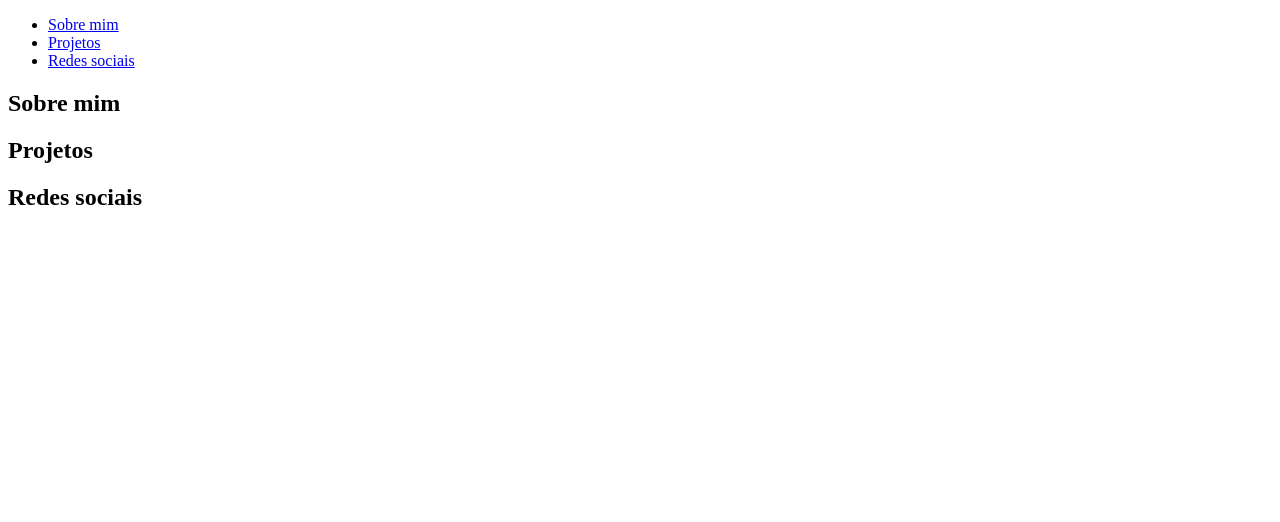
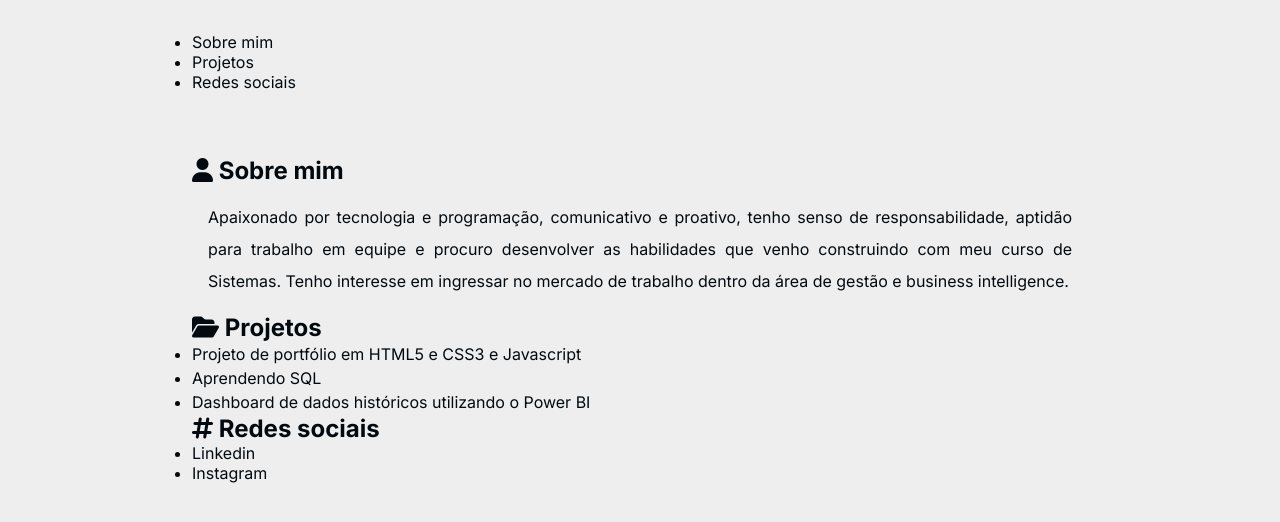
Before and after one commit to gioferrodev/portfolio-html-css, a plain HTML site: page index.html in a window 1280 px wide. Drawn offline with Linux system fonts and the light colour scheme.

Commit message:
alterações feitas no html e css

```diff
--- a/css/style.css
+++ b/css/style.css
@@ -1,5 +1,50 @@
-::root {
-    margin: o;
-    padding: 0;
+/* google font cdn link */
+@import url('https://fonts.googleapis.com/css2?family=Inter:wght@400;500;700&display=swap');
+
+/* font-awesome link cdn */
+@import url('https://cdnjs.cloudflare.com/ajax/libs/font-awesome/6.4.2/css/all.min.css');
+
+:root{
+    --black: #020a10;
+    --light-bg: #eee;
+}
+
+* {
+    font-family: 'Inter', sans-serif;
+    color: var(--black);
+    margin: 0; padding: 0;
     box-sizing: border-box;
+    text-decoration: none;
+    outline: none; border: none;
 }
+
+body {
+    background-color: var(--light-bg);
+}
+
+.header {
+    border: limegreen;
+}
+
+.conteudo {
+    border: red;
+}
+.header, .conteudo {
+    padding: 2rem;
+    margin: 0 auto;
+    max-width: 960px;
+}
+
+.descricao {
+    padding: 1rem;
+    line-height: 2rem;
+    text-align: justify;
+}
+
+.lista-projetos li {
+    line-height: 1.5rem;
+}
+
+.lista-projetos li:hover {
+    font-weight: bold;
+}
--- a/index.html
+++ b/index.html
@@ -4,22 +4,40 @@
     <meta charset="UTF-8">
     <meta http-equiv="X-UA-Compatible" content="IE=edge">
     <meta name="viewport" content="width=device-width, initial-scale=1.0">
-    <title>Meu Portfólio</title>
+    <link rel="stylesheet" href="css/style.css">
+    <title>Portfólio - Meus Projetos</title>
 </head>
 <body>
     <header class="header">
-        <nav class="header-links">
+        <nav class="links">
             <ul>
-                <li><a href="#">Sobre mim</a></li>
+                <li><a href="#sobre">Sobre mim</a></li>
                 <li><a href="#">Projetos</a></li>
                 <li><a href="#">Redes sociais</a></li>
             </ul>
         </nav>
     </header>
+
     <section class="conteudo">
-        <h2>Sobre mim</h2>
-        <h2>Projetos</h2>
-        <h2>Redes sociais</h2>
+        <h2 id="sobre"><i class="fa-solid fa-user icon"></i> Sobre mim</h2>
+        <p class="descricao">
+            Apaixonado por tecnologia e programação, comunicativo e proativo, tenho senso de responsabilidade, aptidão para trabalho em equipe e procuro desenvolver as habilidades que venho construindo com meu curso de Sistemas. Tenho interesse em ingressar no mercado de trabalho dentro da área de gestão e business intelligence.
+        </p>
+
+        <h2><i class="fa-solid fa-folder-open icon"></i> Projetos</h2>
+        <ul class="lista-projetos">
+            <li><a href="https://github.com/gioferrodev/portfolio-html-css">Projeto de portfólio em HTML5 e CSS3 e Javascript</a></li>
+
+            <li><a href="https://github.com/gioferrodev/aprendendo-sql">Aprendendo SQL</a></li>
+
+            <li><a href="https://github.com/gioferrodev/projeto-glp">Dashboard de dados históricos utilizando o Power BI</a></li>
+        </ul>
+
+        <h2><i class="fa-solid fa-hashtag"></i> Redes sociais</h2>
+        <ul>
+            <li><a href="https://www.linkedin.com/in/gioferro/">Linkedin</a></li>
+            <li>Instagram</li>
+        </ul>
     </section>
 </body>
 </html>
```
